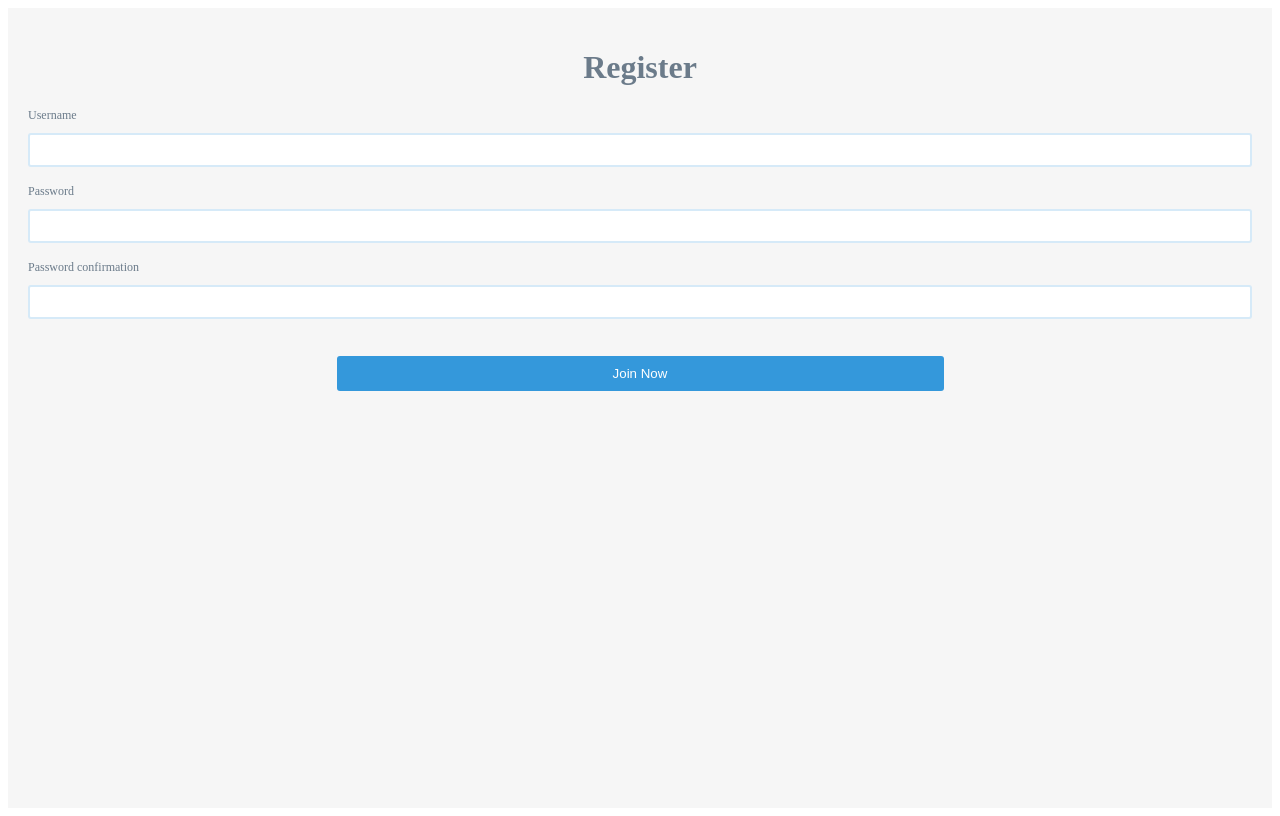
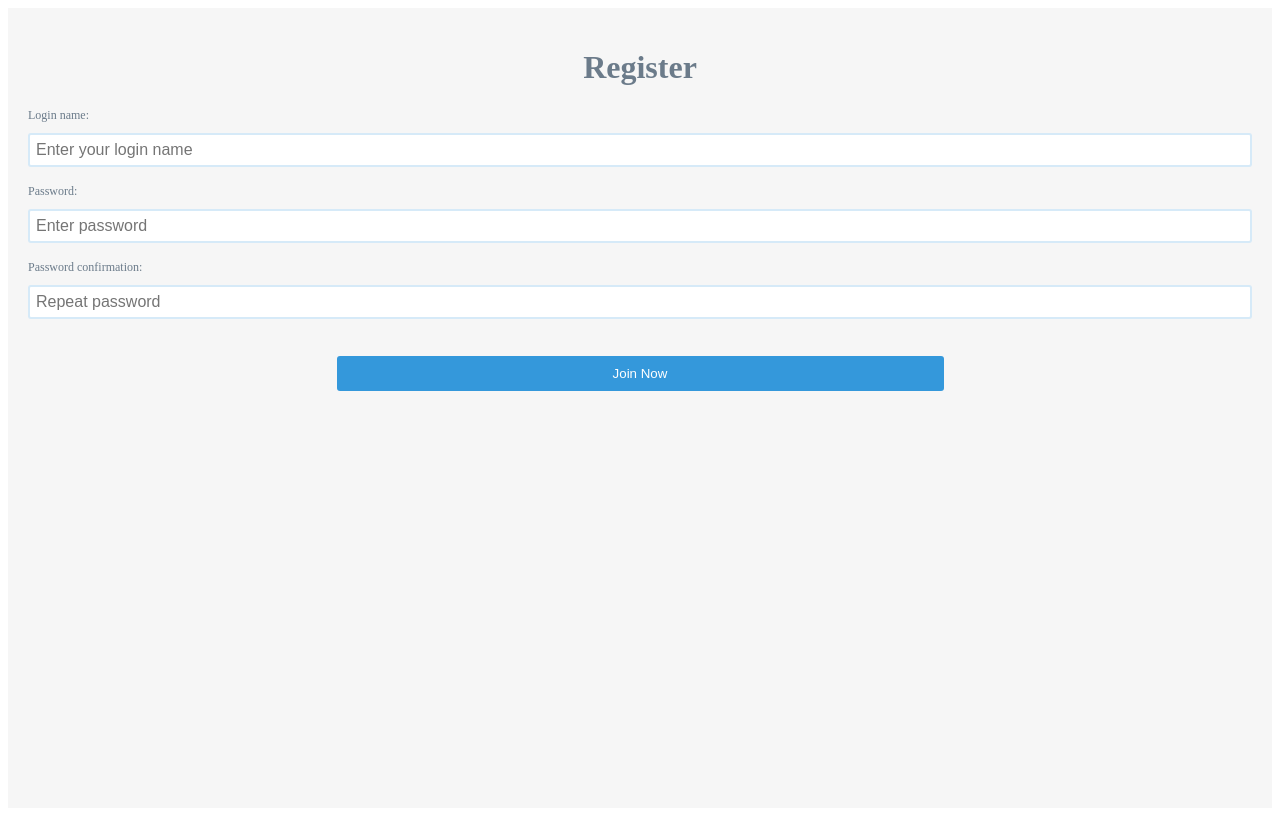
Before and after one commit to alfss/FitnessTime, a Django app: page /register/ in a window 1280 px wide. Run offline with Django 3.2, Linux system fonts and the light colour scheme; style sheets or scripts are compiled from the project's sources.

Commit message:
Add register form placeholder

```diff
--- a/FitnessTime/static_dist/Components/FormComponent/FormComponent.js
+++ b/FitnessTime/static_dist/Components/FormComponent/FormComponent.js
@@ -20,7 +20,7 @@ const formTypes = {
     { label: "Фото", name: "example_photo", type: "file", classes: "form__input_file", placeholder: "" }
   ],
   session: [
-    { label: "Название трениров", name:"title", type: "text", classes: "form__session-title", placeholder: "Название тренировки" }
+    { label: "Название тренировки", name:"title", type: "text", classes: "form__session-title", placeholder: "Название тренировки" }
   ]
 };
 
--- a/templates/registration/register.html
+++ b/templates/registration/register.html
@@ -15,20 +15,17 @@
     <form class="form" action="{% url 'register' %}" method="post">
       <h1 class="form__heading">Register</h1>
         {% csrf_token %}
-
         <label class="form__label">
-          Username
-          <input class="form__input" maxlength="30" name="username" type="text">
+          Login name:
+          <input class="form__input" maxlength="30" name="username" type="text" placeholder="Enter your login name">
         </label>
-
         <label class="form__label" >
-          Password
-          <input class="form__input" name="password1" type="password">
+          Password:
+          <input class="form__input" name="password1" type="password" placeholder="Enter password">
         </label>
-
         <label class="form__label">
-          Password confirmation
-          <input class="form__input" name="password2" type="password">
+          Password confirmation:
+          <input class="form__input" name="password2" type="password" placeholder="Repeat password">
         </label>
         <div class="form__controls">
           <button type="submit" name="Save" class="button"/>{% trans 'Join Now' %}</button>
```
